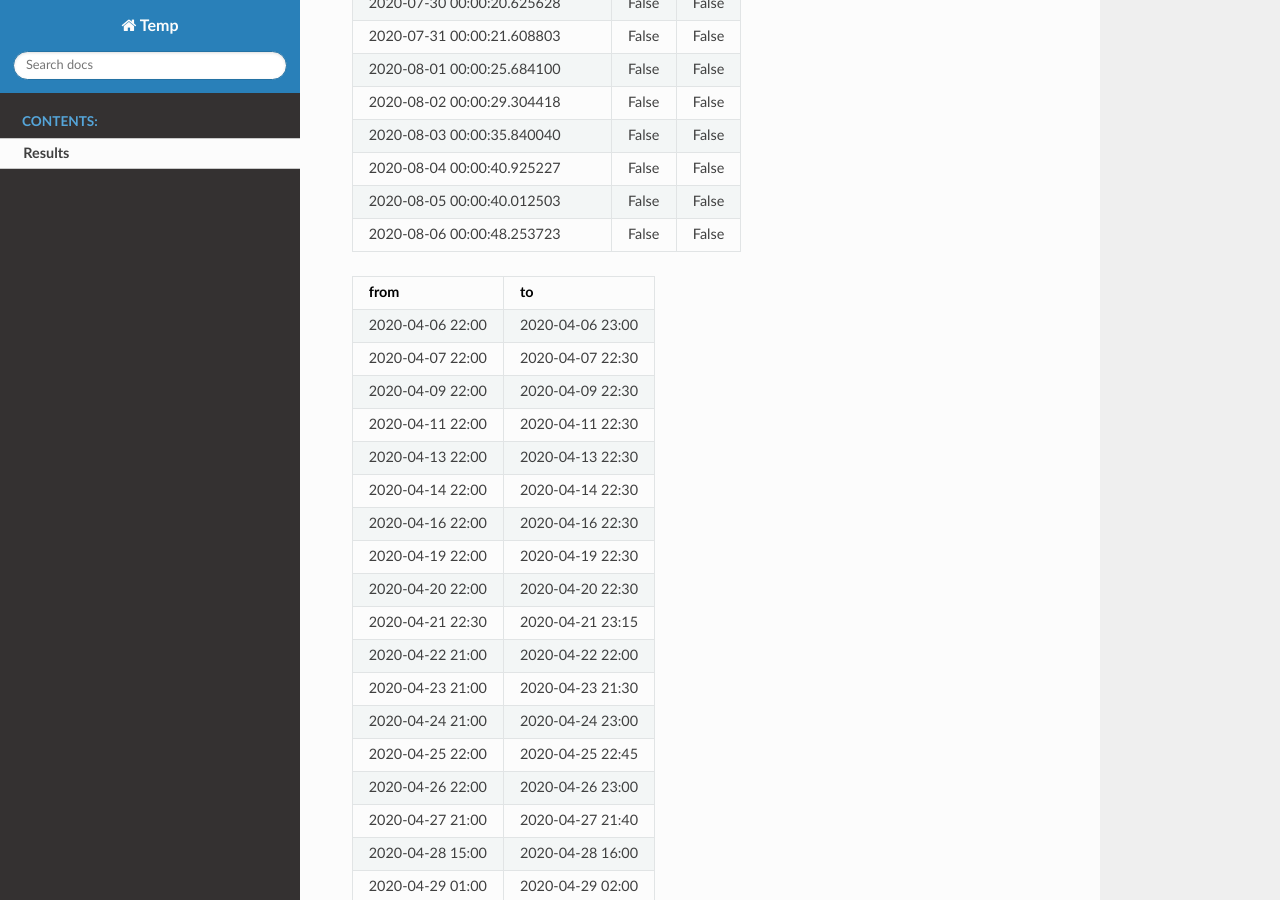
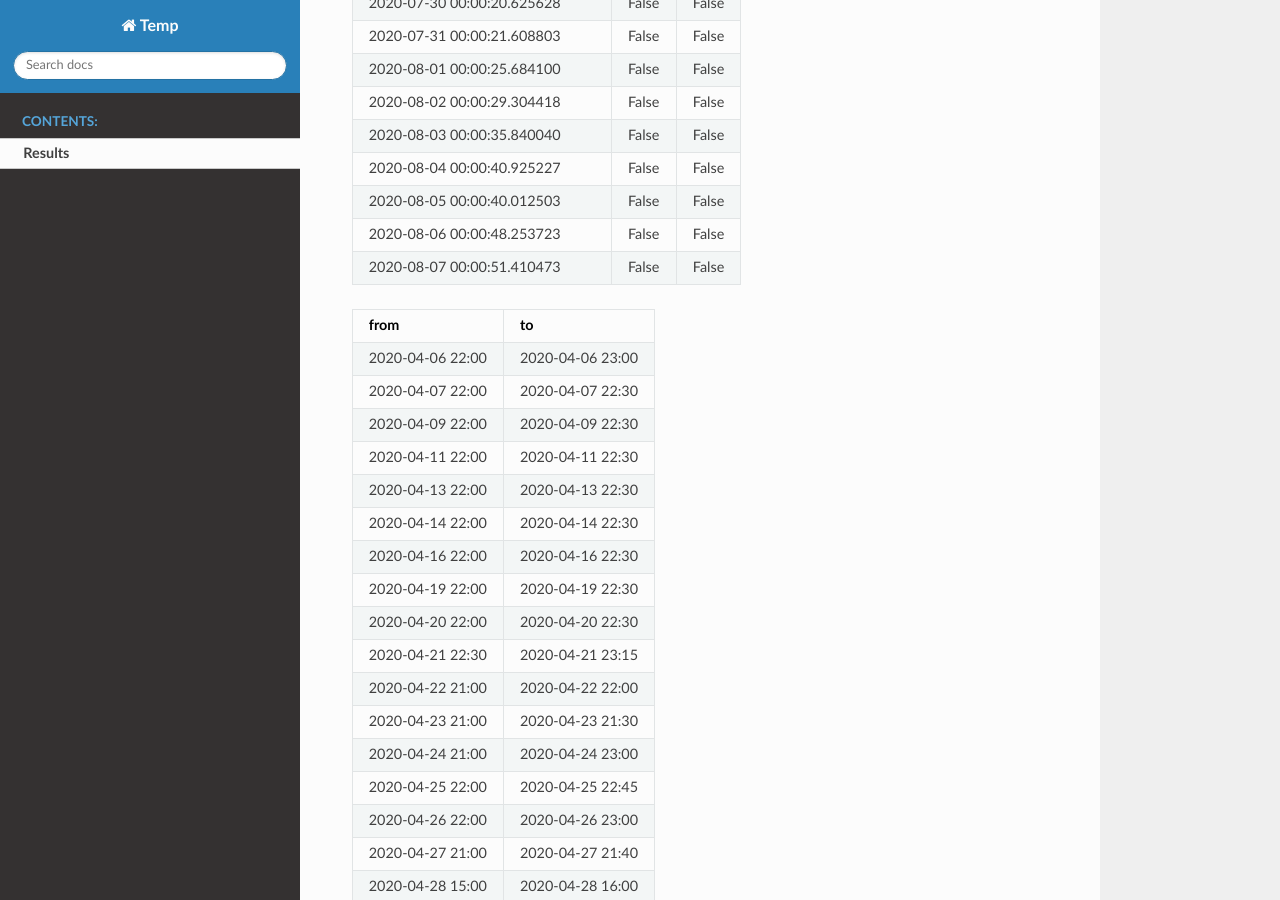
Before and after one commit to shlomow/queries-results, a Sphinx documentation site: the page built from source/results.rst, in a window 1280 px wide and 900 px high, scrolled down 3566 px. Built offline with Sphinx 7.4.7 and the Read the Docs theme 2.0.0, drawn with Linux system fonts in a browser that asks for light colours.

Commit message:
update results

```diff
--- a/source/results.rst
+++ b/source/results.rst
@@ -117,6 +117,7 @@ fifth experiment: 24.07.2020
    2020-08-04 00:00:40.925227, False, False
    2020-08-05 00:00:40.012503, False, False
    2020-08-06 00:00:48.253723, False, False
+   2020-08-07 00:00:51.410473, False, False
 
 .. csv-table::
    :header: "from", "to"
```
Also changed, not shown: results.json (+1 -1 lines).
